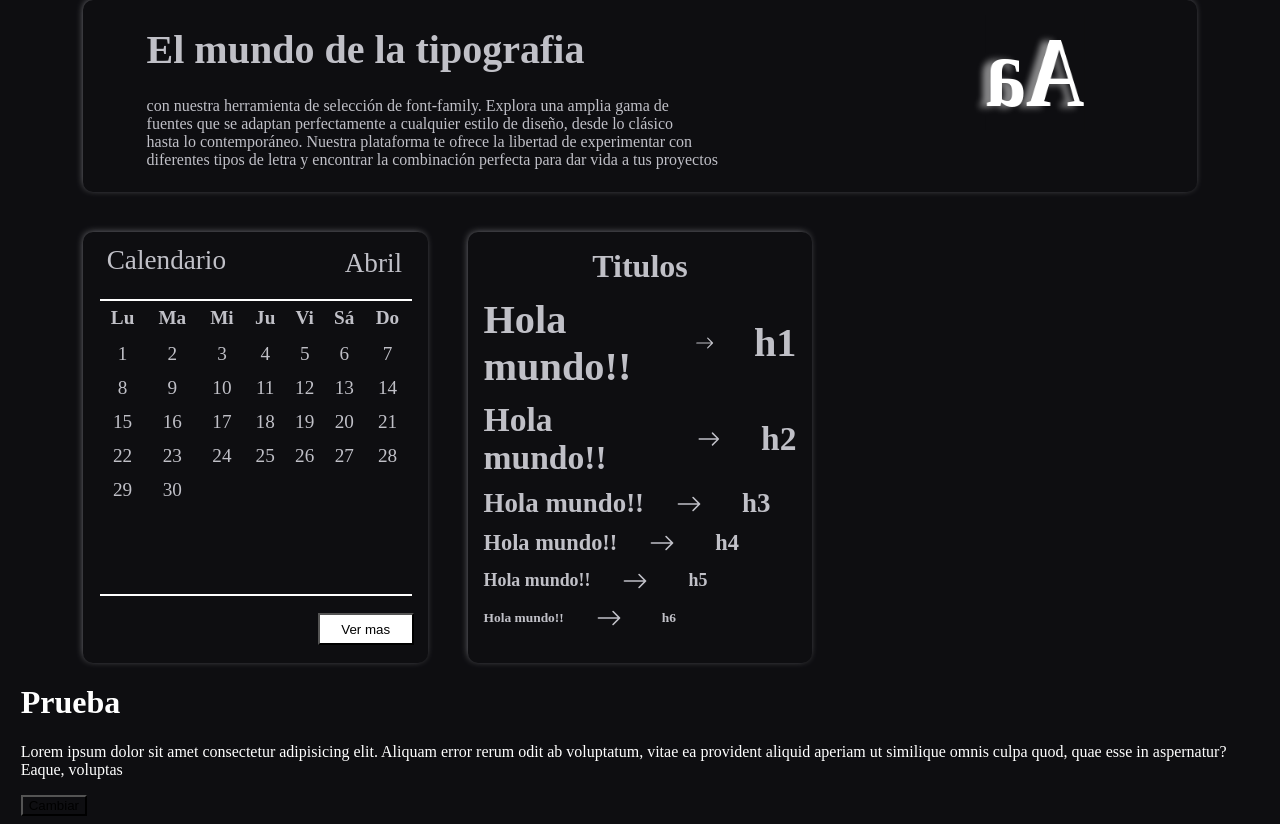
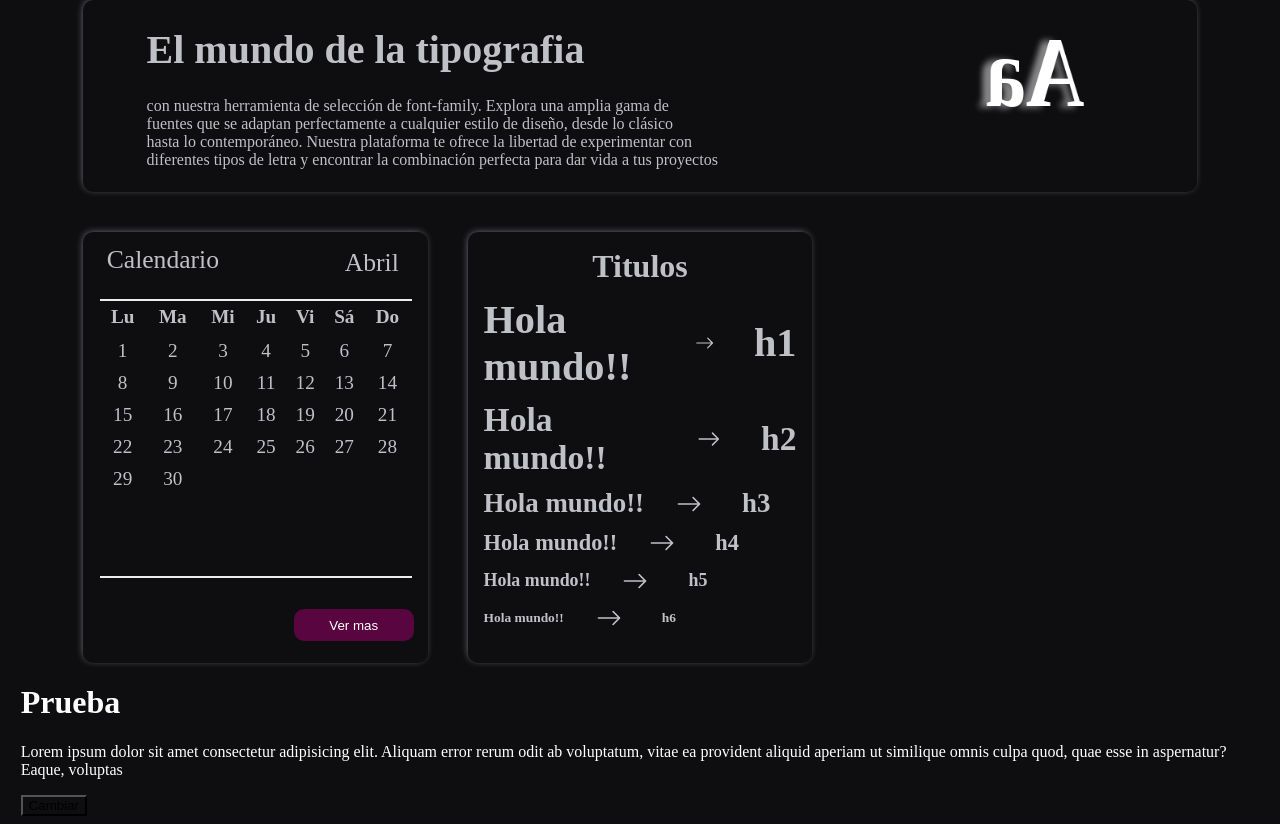
Before and after one commit to Alan-Ribeca/practicas-React, a React (Vite) app in the folder Family/fontFamily/: page / in a window 1280 px wide. Shown: the part 520-1344 px from the top of the page. Built offline with nearby package versions, Linux system fonts and the light colour scheme; no server answers.

Commit message:
terminando el grid Dos

```diff
--- a/Family/fontFamily/src/components/gridDos/GridDos.jsx
+++ b/Family/fontFamily/src/components/gridDos/GridDos.jsx
@@ -3,6 +3,7 @@ import "./gridDos.scss";
 export const GridDos = () => {
   return (
     <>
+      <div className="containerGridTable">
         <table className="gridDos">
           <p className="calendario">Calendario</p>
           <p className="mes">Abril</p>
@@ -65,6 +66,7 @@ export const GridDos = () => {
           </tbody>
           <button className="btnCalendario">Ver mas</button>
         </table>
+      </div>
     </>
   );
 };
--- a/Family/fontFamily/src/components/gridDos/gridDos.scss
+++ b/Family/fontFamily/src/components/gridDos/gridDos.scss
@@ -1,19 +1,23 @@
+.containerGridTable {
+  position: relative;
+
   .gridDos {
     padding: 4.5rem 1rem 2rem 1rem;
     border-radius: 10px;
     box-shadow: -1px -1px 9px -3px rgba(208, 208, 216, 0.808);
-  position: relative;
+    width: 100%;
+    height: 100%;
 
     .calendario {
-    font-size: 1.7rem;
       position: absolute;
+      font-size: 1.6rem;
       margin: 0;
       top: 3%;
       left: 7%;
     }
 
     .mes {
-    font-size: 1.7rem;
+      font-size: 1.6rem;
       position: absolute;
       margin: 0;
       top: 3.7%;
@@ -25,16 +29,15 @@
       top: 10%;
       left: 5%;
       width: 90%;
-  border: 0.5px solid rgb(255, 255, 255);
+      border: 0.5px solid rgba(255, 255, 255, 0.925);
     }
-
 
     .brCalendarioButtom {
       position: absolute;
-    bottom: 10%;
+      bottom: 14%;
       left: 5%;
       width: 90%;
-    border: 0.5px solid rgb(255, 255, 255);
+      border: 0.5px solid rgba(255, 255, 255, 0.925);
     }
 
     .th {
@@ -42,14 +45,23 @@
       font-size: 1.2rem;
       vertical-align: top;
       height: 30px;
+      padding: 0;
     }
 
     .btnCalendario {
-    background-color: white;
+      background-color: rgb(88, 5, 64);
+      border: none;
+      border-radius: 10px;
       position: absolute;
-    bottom: 4%;
+      bottom: 5%;
       right: 4%;
       height: 2rem;
-    width: 6rem;
+      width: 7.5rem;
+      color: white;
+
+      &:hover {
+        cursor: pointer;
       }
     }
+  }
+}
```
Lines whose indentation alone changed are shown as unchanged.
